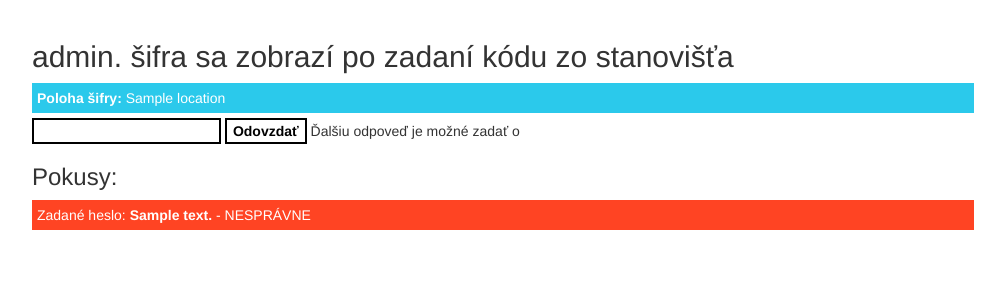
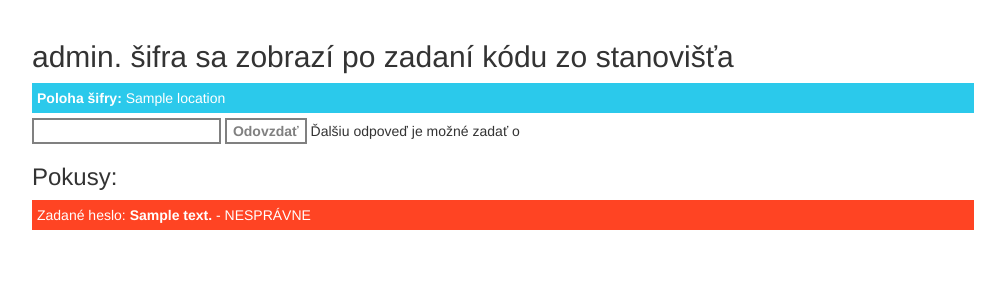
Before and after one commit to ZdruzenieSTROM/kos, a Django app: template kos/templates/kos/game.html in a window 1280 px wide. Shown: the part 52-352 px from the top of the page, without its empty margins (137-1142 px from the left). Run offline with Django 3.2, Linux system fonts and the light colour scheme; the template is opened without the code that fills it: most values are stand-ins (such as "Sample title", 1, 10 or a date in 2020); parts of the project's set-up code (start-up, migrations or seed data) failed here and were passed over; some libraries are stand-ins or nearby versions.

Commit message:
Submit form is disabled if the team can't submit puzzle answers

```diff
--- a/kos/templates/kos/game.html
+++ b/kos/templates/kos/game.html
@@ -28,14 +28,14 @@
             <form action="" method="post">
                 {% csrf_token %}
                 {% can_team_submit puzzle team as can_submit %}
-                <input type="text" id="answer{{puzzle.id}}" name="answer" class="main-input">
-                <input type="hidden" name="puzzle" value="{{puzzle.id}}">
-                <input type="Submit" value="Odovzdať" class="main-button" />
-
-                <!-- <input type="text" id="answer{{puzzle.id}}" name="answer" class="main-input main-input__disabled" disabled>
-                <input type="hidden" name="puzzle" value="{{puzzle.id}}">
-                <input type="Submit" value="Odovzdať" class="main-button main-button__disabled" disabled /> -->
-                {% if not can_submit %}
+                {% if can_submit %}
+                    <input type="text" id="answer{{puzzle.id}}" name="answer" class="main-input">
+                    <input type="hidden" name="puzzle" value="{{puzzle.id}}">
+                    <input type="Submit" value="Odovzdať" class="main-button" />
+                {% else %}
+                    <input type="text" id="answer{{puzzle.id}}" name="answer" class="main-input main-input__disabled" disabled>
+                    <input type="hidden" name="puzzle" value="{{puzzle.id}}">
+                    <input type="Submit" value="Odovzdať" class="main-button main-button__disabled" disabled />
                     {% get_team_timeout puzzle team as timeout %}
                     Ďalšiu odpoveď je možné zadať o {{ timeout|date:'H:i:s' }}
                 {% endif %}
```
